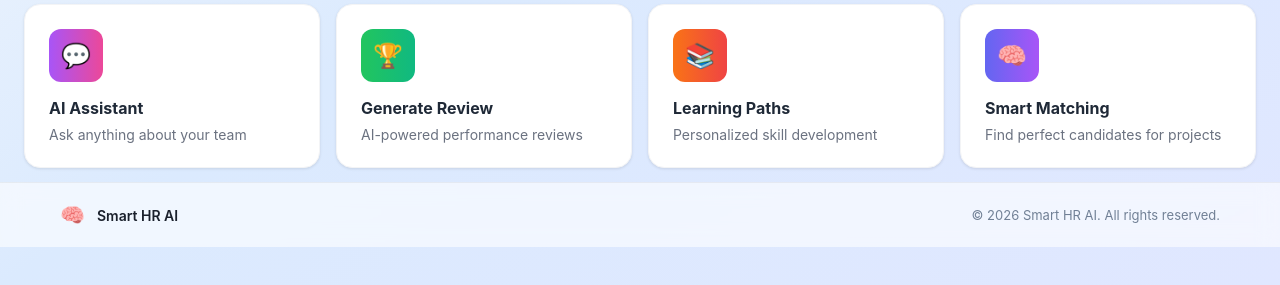
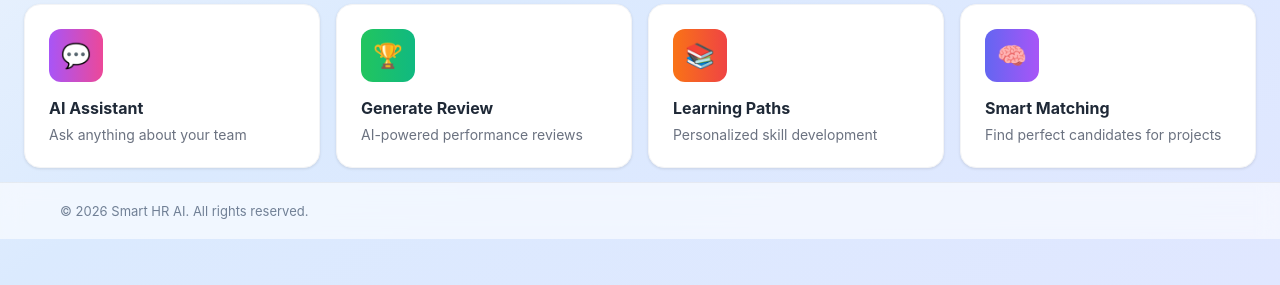
Before and after one commit to vishnusuresh-dev/SmartHR-AI, a Flask app: page /dashboard in a window 1280 px wide. Shown: the part 515-800 px from the top of the page. Run offline with Flask 3, Linux system fonts and the light colour scheme; the visitor is signed in with stand-in values (Sample User, id 1); some libraries are stand-ins or nearby versions.

Commit message:
dashboard modifies

```diff
--- a/templates/app.html
+++ b/templates/app.html
@@ -212,10 +212,6 @@
     <!-- Add this HTML before closing </body> tag, after the main container -->
 <footer class="dashboard-footer">
     <div class="footer-content">
-        <div class="footer-left">
-            <span class="footer-logo">🧠</span>
-            <span class="footer-brand">Smart HR AI</span>
-        </div>
         <div class="footer-right">
             <span>&copy; 2026 Smart HR AI. All rights reserved.</span>
         </div>
```
Also changed, not shown: ayla_data/Oasis33_JO_data/chroma_db/chroma.sqlite3, 2 other files.
